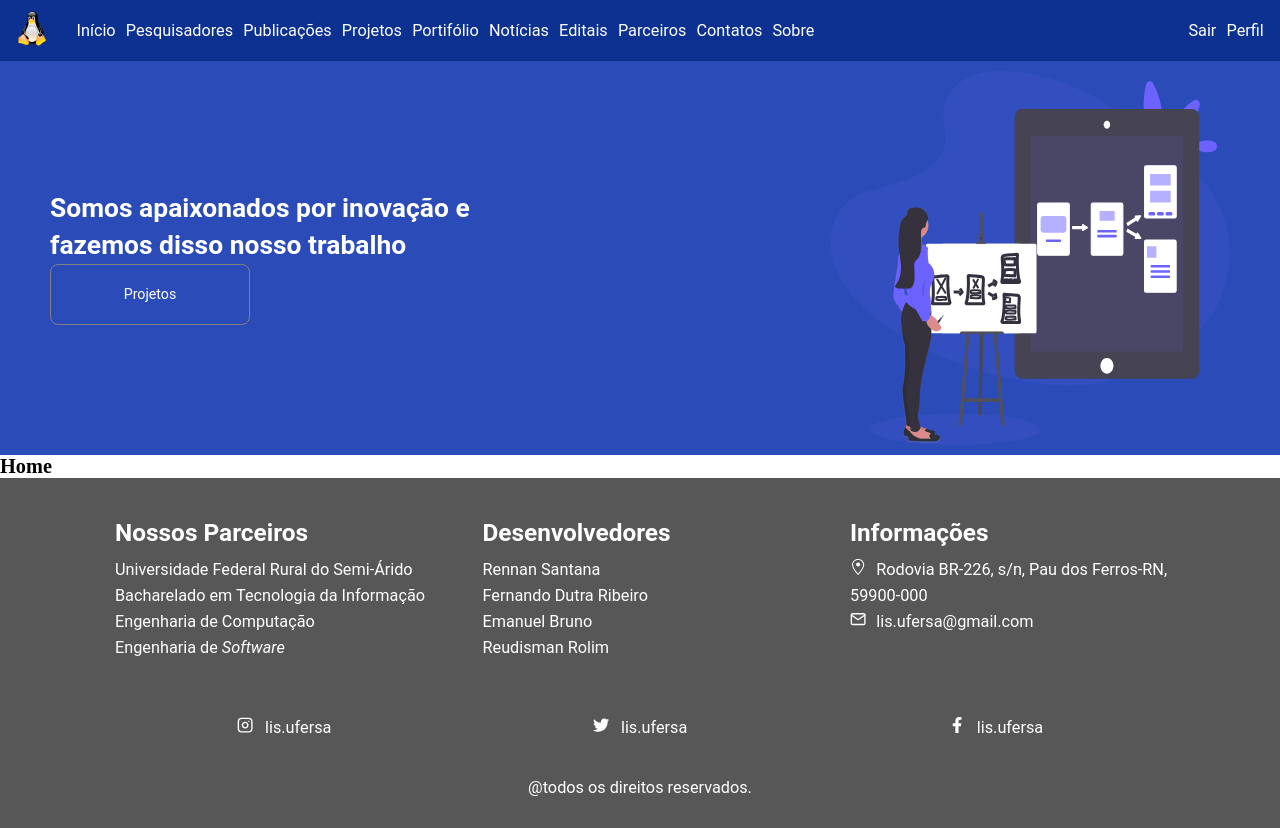
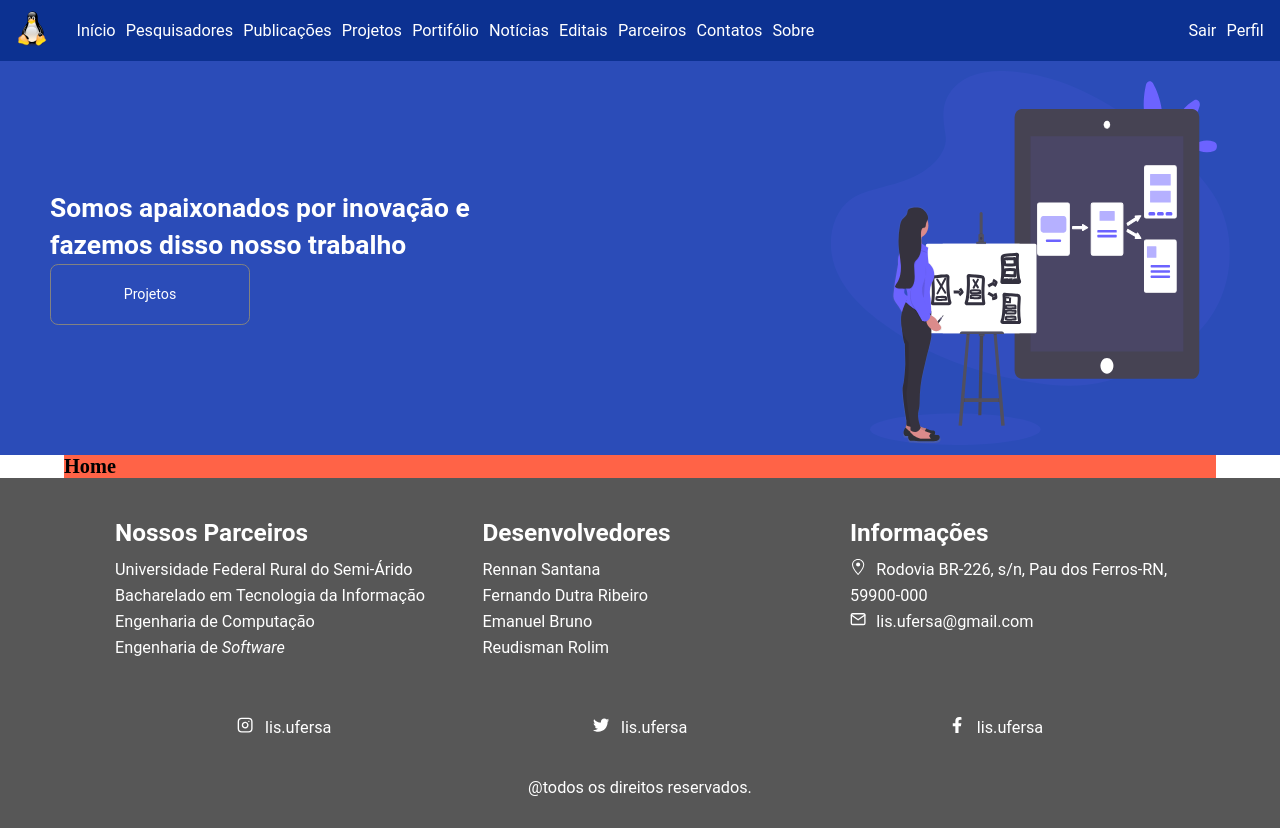
Before and after one commit to DiegoOlive/LIS-lab, a React (Create React App) app: page / in a window 1280 px wide. Built offline with nearby package versions, Linux system fonts and the light colour scheme.

Commit message:
conf. o corpo da aplicação aula 20

```diff
--- /dev/null
+++ b/src/components/Container/index.tsx
@@ -0,0 +1,23 @@
+import React from 'react';
+import styled from 'styled-components';
+import Page from '../Page';
+
+//tag do html main
+const PageContainer = styled.main`
+    width: 90%;
+    background-color: tomato;
+
+`
+//acessar props dos filhos elementos dentro dessa tag
+//carregar os filhos
+const Container : React.FC = (props) => {
+    return(
+        <Page>
+            <PageContainer>
+                {props.children}
+            </PageContainer>
+        </Page>
+    );
+}
+
+export default Container;
--- /dev/null
+++ b/src/components/Page/index.tsx
@@ -0,0 +1,8 @@
+import styled from 'styled-components';
+
+const Page = styled.div`
+    display: flex;
+    justify-content: center;
+`
+
+export default Page;
--- a/src/pages/PageTemplate/index.tsx
+++ b/src/pages/PageTemplate/index.tsx
@@ -2,14 +2,17 @@ import React from 'react';
 import Header from '../../components/Header/Container';
 import Footer from '../../components/Footer/Container';
 import {BannerProps} from '../../components/Header/Banner';
+import Container from '../../components/Container';
 
-const PageTemplate: React.FC<BannerProps> = (props) =>{
-    return(
-        <div>
-            <Header {...props} />
-                {props.children}
+const PageTemplate: React.FC<BannerProps> = (props) => {
+    return (
+        <>
+            <Header {...props}/>
+                <Container>
+                    {props.children}
+                </Container>
             <Footer />
-        </div>
+        </>
     );
 }
 
```
